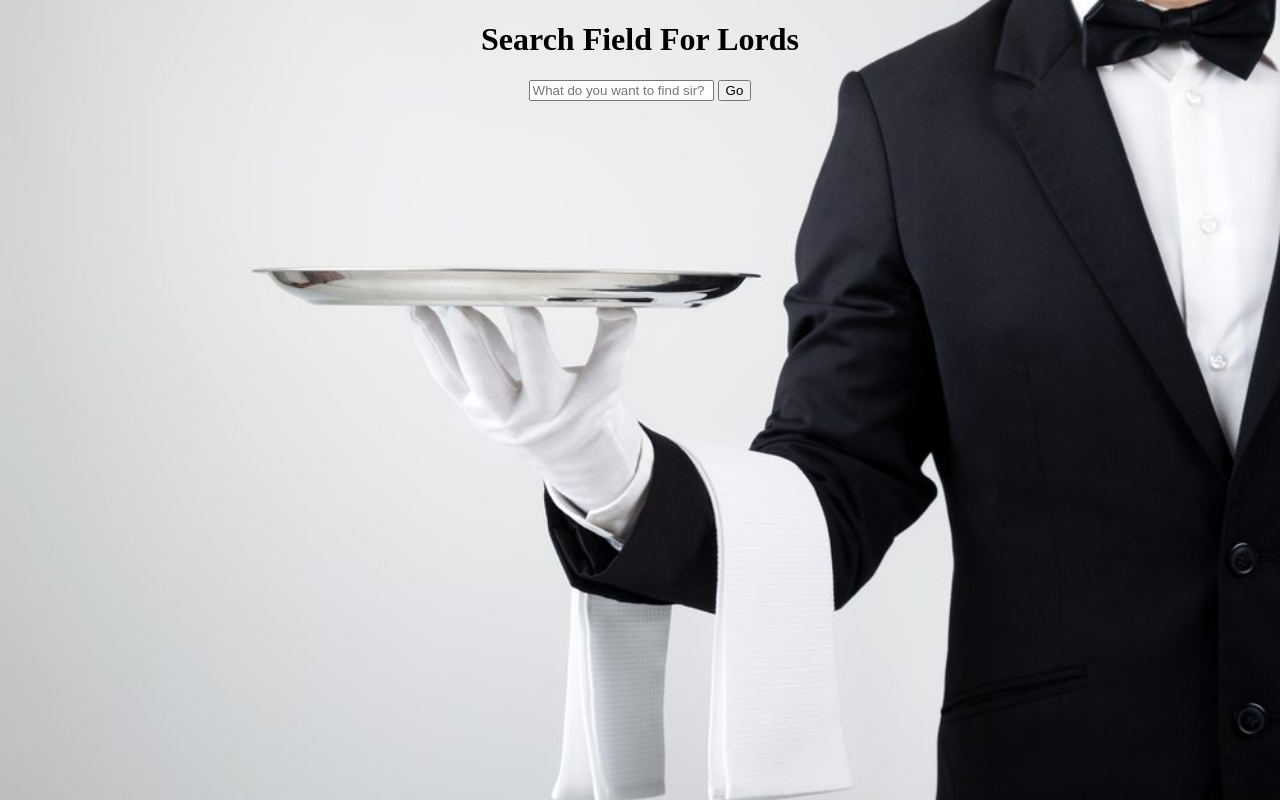
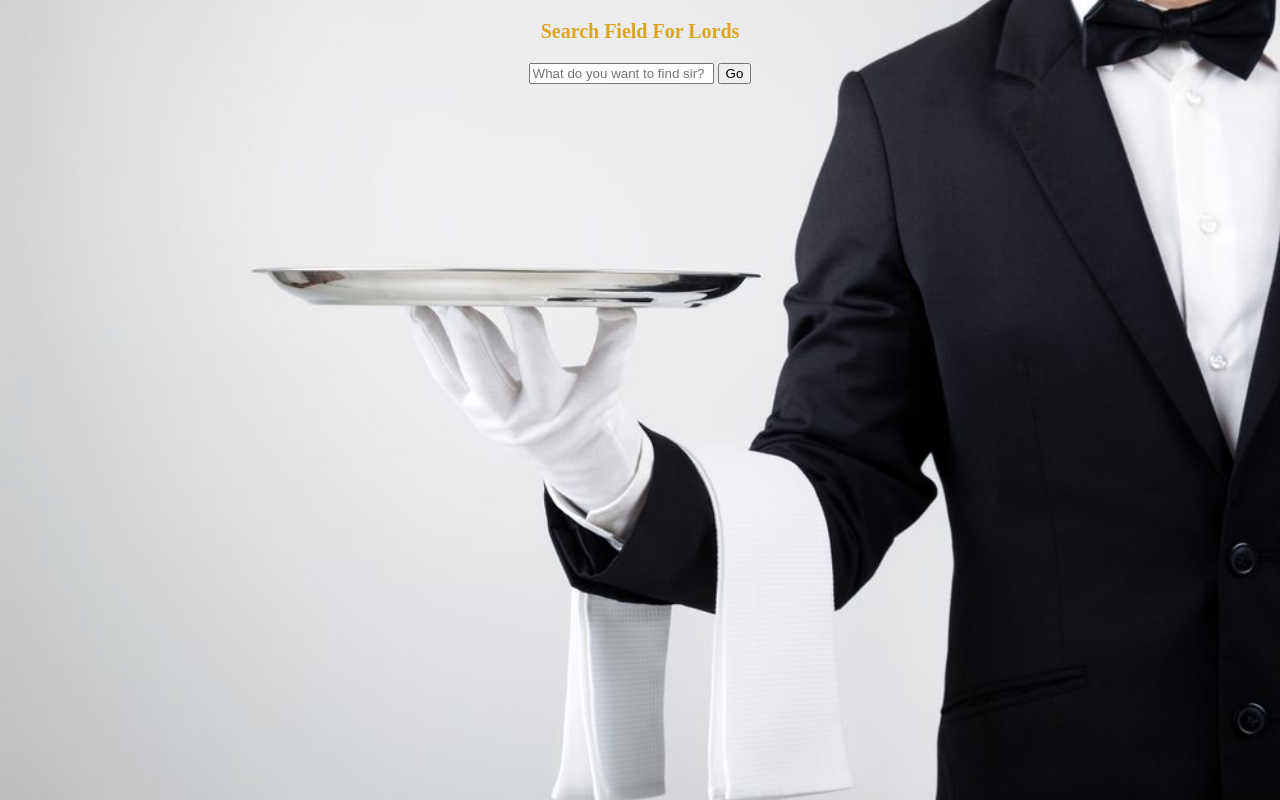
Before and after one commit to GEOBASSEAST/Google--Search, a plain HTML site: page index.html in a window 1280 px wide. Drawn offline with Linux system fonts and the light colour scheme.

Commit message:
Google Search

```diff
--- a/index.html
+++ b/index.html
@@ -9,8 +9,11 @@
                 -moz-background-size: cover;
                 -o-background-size: cover;
                 background-size: cover ;
+            }
+                p, h1 { font-size: 20px;
+            color: goldenrod;}
 
-            }
+
         </style>
         <p><h1 style="text-align:center"> Search Field For Lords</h2></p>
         <body>
```
